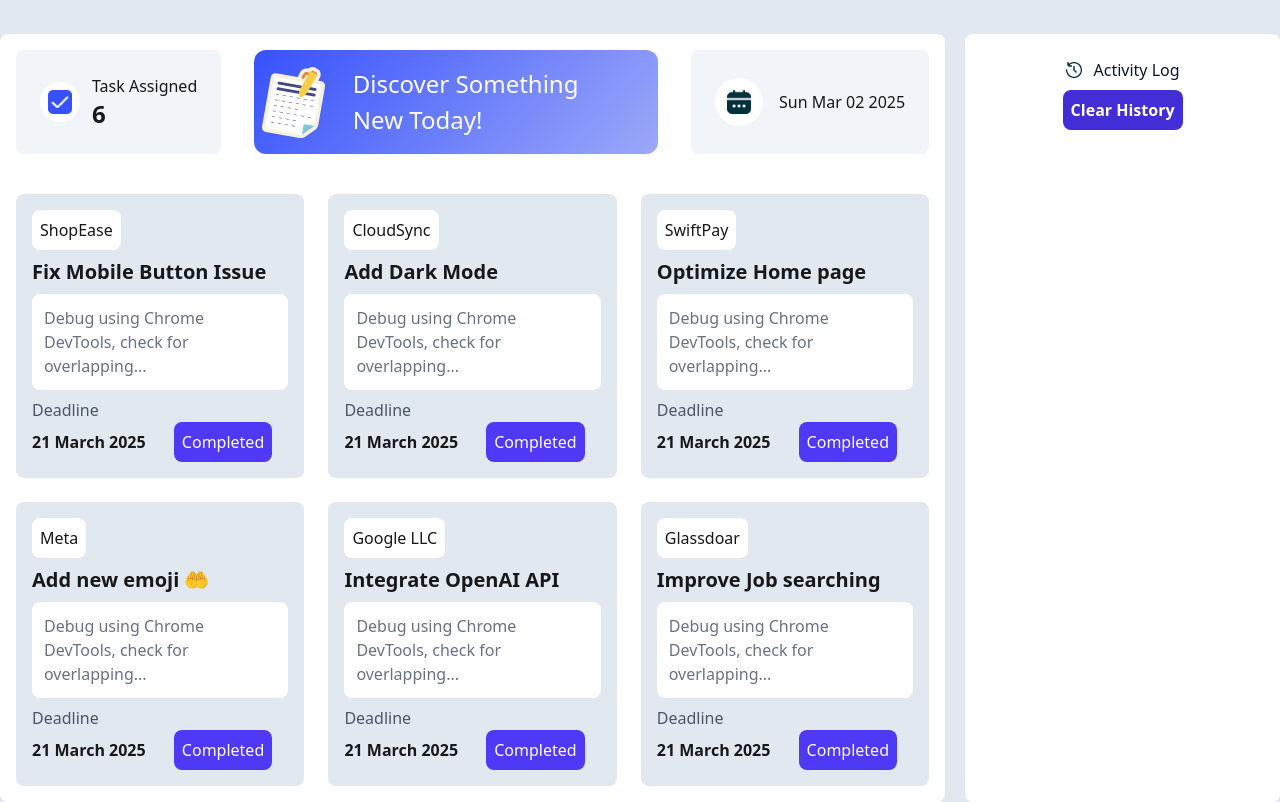
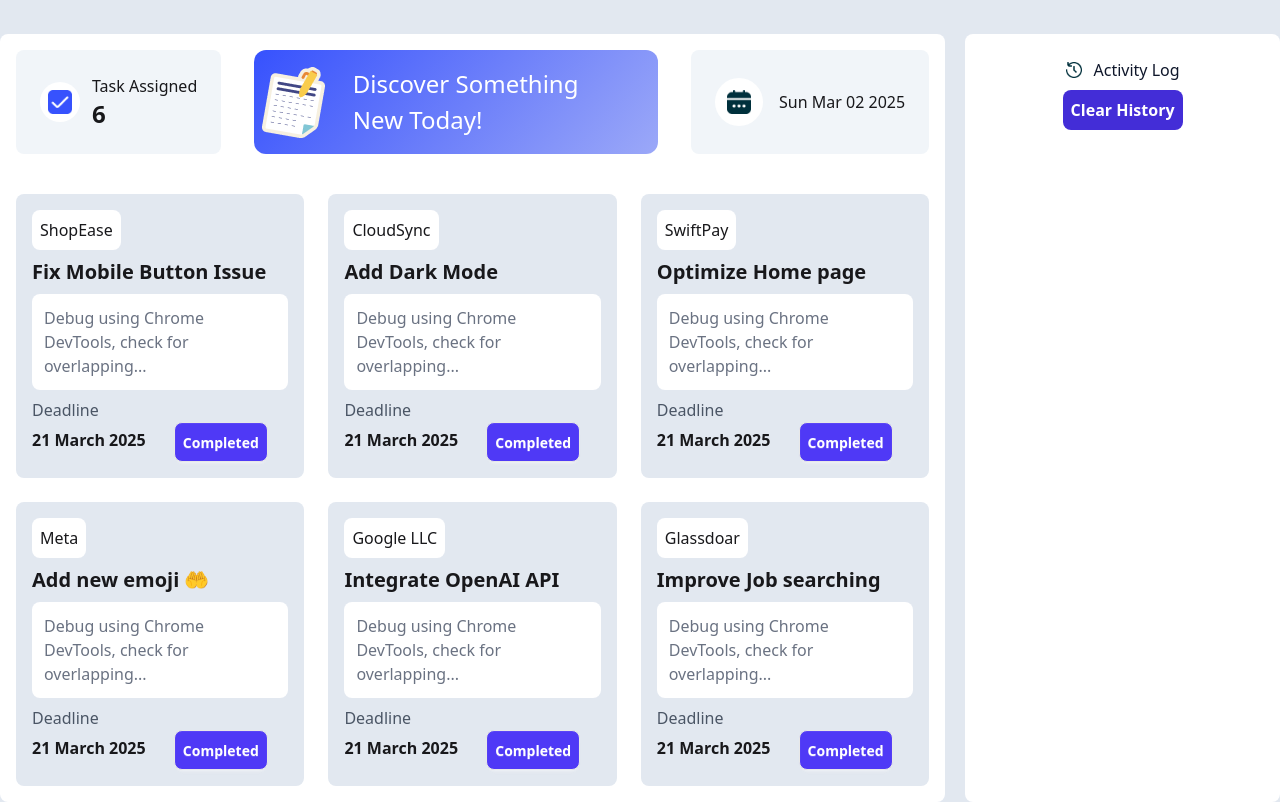
Before and after one commit to sumaiyaAfroza/A5-Dev-Board, a plain HTML site: page index.html in a window 1280 px wide. Shown: the part 78-880 px from the top of the page. Drawn offline with nearby package versions, Linux system fonts and the light colour scheme.

Commit message:
added some ques ans

```diff
--- a/index.html
+++ b/index.html
@@ -116,7 +116,7 @@
                 >
                 <button
                   id="completed"
-                  class="bg-indigo-600 text-white p-2 rounded-lg"
+                  class=" btn bg-indigo-600 text-white p-2 rounded-lg"
                 >
                   Completed
                 </button>
@@ -138,7 +138,7 @@
                 >
                 <button
                   id="completed"
-                  class="bg-indigo-600 text-white p-2 rounded-lg"
+                  class="btn bg-indigo-600 text-white p-2 rounded-lg"
                 >
                   Completed
                 </button>
@@ -160,7 +160,7 @@
                 >
                 <button
                   id="completed"
-                  class="bg-indigo-600 text-white p-2 rounded-lg"
+                  class="btn bg-indigo-600 text-white p-2 rounded-lg"
                 >
                   Completed
                 </button>
@@ -182,7 +182,7 @@
                 >
                 <button
                   id="completed"
-                  class="bg-indigo-600 text-white p-2 rounded-lg"
+                  class=" btn bg-indigo-600 text-white p-2 rounded-lg"
                 >
                   Completed
                 </button>
@@ -204,7 +204,7 @@
                 >
                 <button
                   id="completed"
-                  class="bg-indigo-600 text-white p-2 rounded-lg"
+                  class="btn bg-indigo-600 text-white p-2 rounded-lg"
                 >
                   Completed
                 </button>
@@ -226,7 +226,7 @@
                 >
                 <button
                   id="completed"
-                  class="bg-indigo-600 text-white p-2 rounded-lg"
+                  class="btn bg-indigo-600 text-white p-2 rounded-lg"
                 >
                   Completed
                 </button>
@@ -245,15 +245,12 @@
           </div>
           <button id="clear-btn"
             class="bg-indigo-700 text-white font-semibold rounded-lg p-2 mx-auto">Clear History
-          </button>
+         </button>
+
+          <div id="history">
+          </div>
+
         </section>
-
-        <div class="history">
-
-        </div>
-
-
-
 
       </main>
     </section>
--- a/scripts/script.js
+++ b/scripts/script.js
@@ -27,7 +27,9 @@
         }
         else {
         }
-        document.getElementById('completed').disable = true;
+        btn.setAttribute('disabled', true)
+
+
 
 
         const newElement = document.createElement("div");
@@ -48,44 +50,11 @@
 
         hours = hours % 12 || 12;
 
-        minutes = minutes < 10 ? "0" + minutes : minutes;
-        seconds = seconds < 10 ? "0" + seconds : seconds;
-
         return `${hours}:${minutes}:${seconds} ${amPm}`;
       }
     historyLog.appendChild(newElement);
 });
 
-
-
-// const cardTitle =document.querySelectorAll('.card-title');
-//         const historyLog =document.getElementById('history')
-
-
-//         const newElement = document.createElement("div");
-
-//     newElement.innerHTML = `
-//     <div class="bg-slate-100 p-3 mb-7 rounded-xl">
-//         <p> You have Complete The Task ${
-//           cardTitle.btn.innerText
-//         } at ${format12HourTime()} </p>
-//         </div>
-//     `;
-//     function format12HourTime() {
-//         const nowTime = new Date();
-//         let hours = nowTime.getHours();
-//         let minutes = nowTime.getMinutes();
-//         let seconds = nowTime.getSeconds();
-//         const amPm = hours >= 12 ? "PM" : "AM";
-
-//         hours = hours % 12 || 12;
-
-//         minutes = minutes < 10 ? "0" + minutes : minutes;
-//         seconds = seconds < 10 ? "0" + seconds : seconds;
-
-//         return `${hours}:${minutes}:${seconds} ${amPm}`;
-//       }
-//     historyLog.appendChild(newElement);
 
 const colors = ["indigo", "#33FF57", "yellow", "pink", "#3357FF"];
 
```
Also changed, not shown: ques.html (+5 -1 lines).
